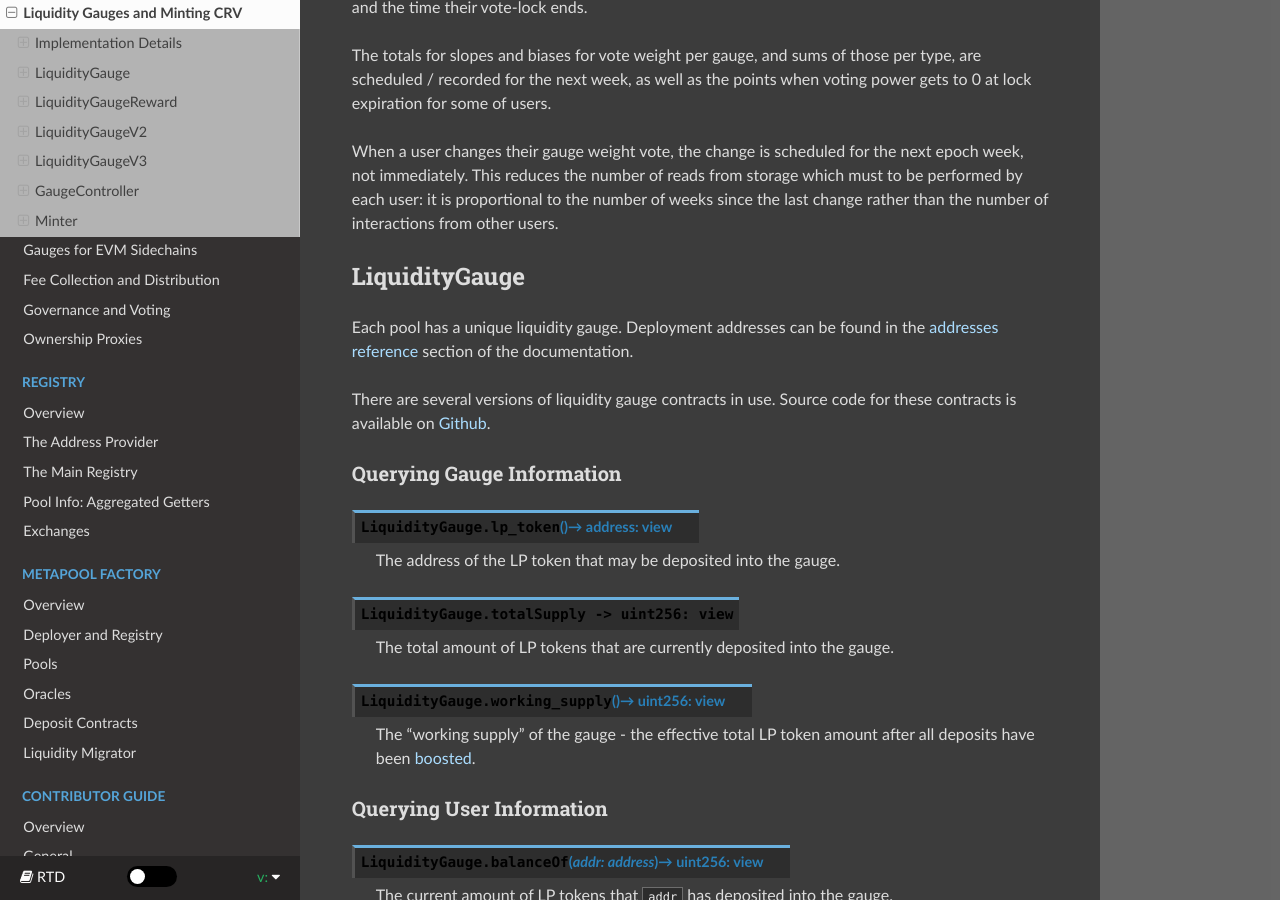
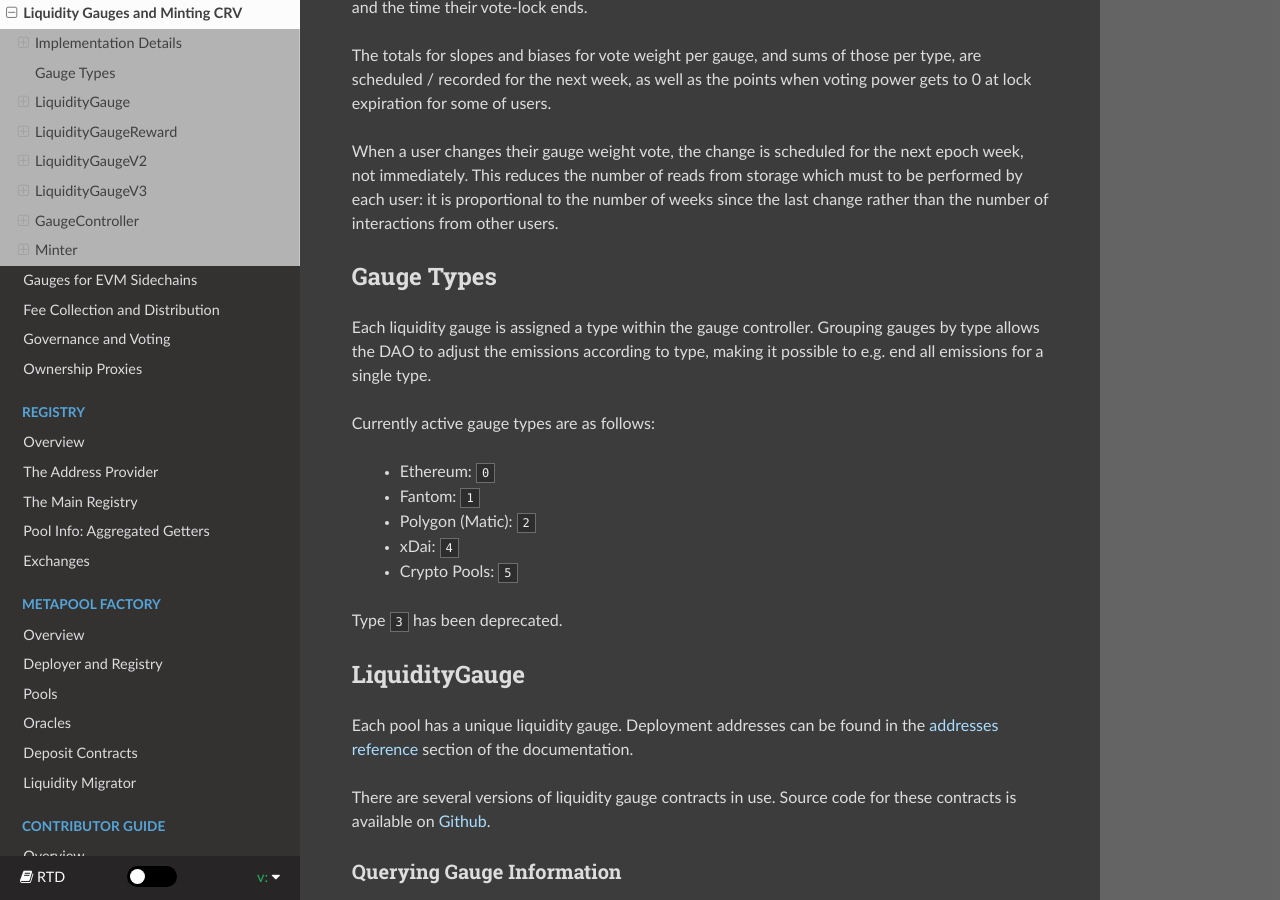
Before and after one commit to softlinkprotocol/curve-docs, a Sphinx documentation site: the page built from docs/dao-gauges.rst, in a window 1280 px wide and 900 px high, scrolled down 2924 px. Built offline with Sphinx 7.4.7 and the Read the Docs theme 2.0.0, drawn with Linux system fonts in a browser that asks for light colours.

Commit message:
docs: update gauge types

```diff
--- a/docs/dao-gauges.rst
+++ b/docs/dao-gauges.rst
@@ -81,6 +81,22 @@ per type, are scheduled / recorded for the next week, as well as the points
 when voting power gets to 0 at lock expiration for some of users.
 
 When a user changes their gauge weight vote, the change is scheduled for the next epoch week, not immediately. This reduces the number of reads from storage which must to be performed by each user: it is proportional to the number of weeks since the last change rather than the number of interactions from other users.
+
+Gauge Types
+===========
+
+Each liquidity gauge is assigned a type within the gauge controller. Grouping gauges by type allows the DAO to adjust the emissions according to type, making it possible to e.g. end all emissions for a single type.
+
+Currently active gauge types are as follows:
+
+   * Ethereum: ``0``
+   * Fantom: ``1``
+   * Polygon (Matic): ``2``
+   * xDai: ``4``
+   * Crypto Pools: ``5``
+
+Type ``3`` has been deprecated.
+
 
 .. _dao-gauges-liquidity-gauge:
 
```
Also changed, not shown: docs/dao-gauges-sidechain.rst (+0 -10 lines).
